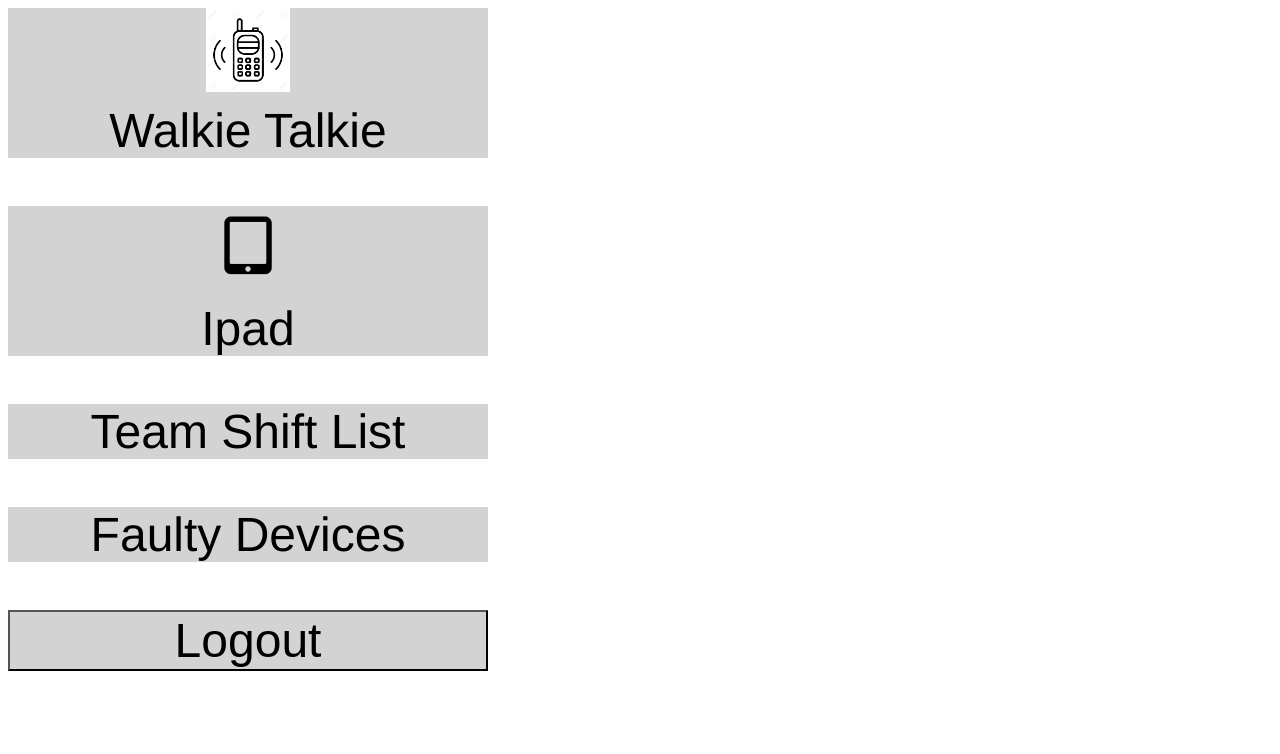
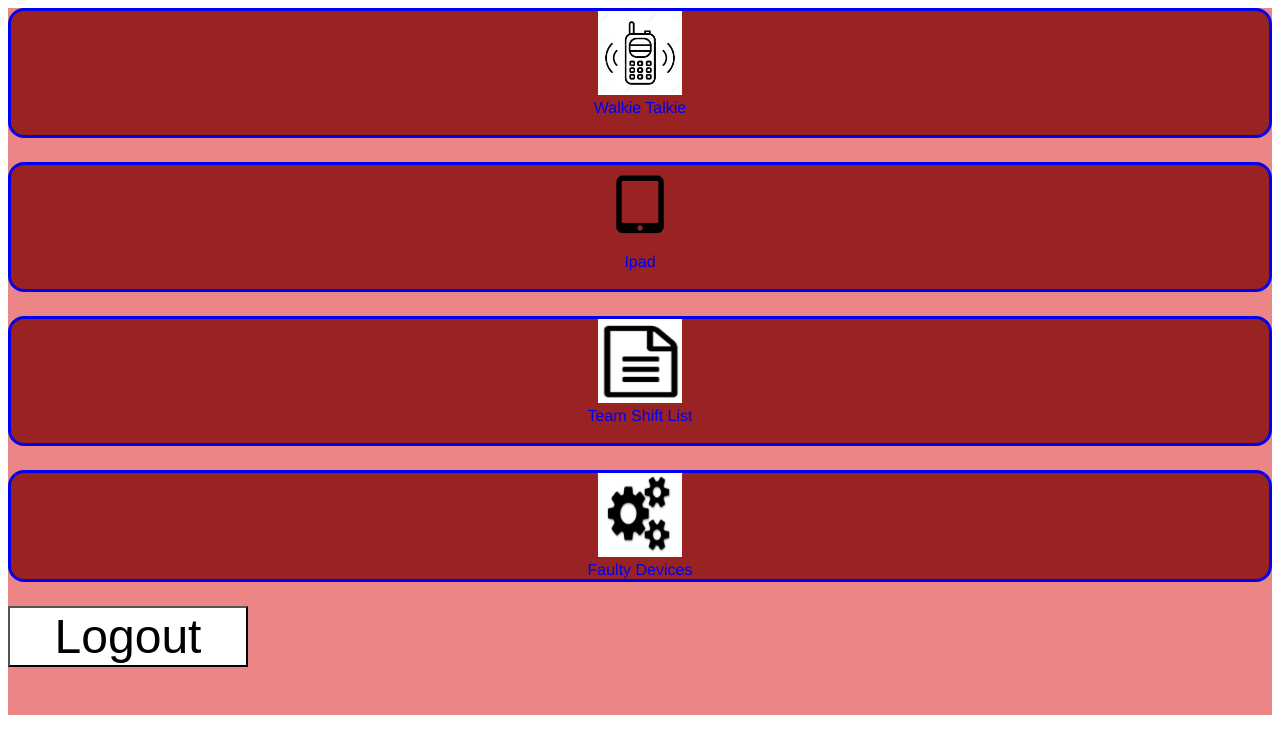
Before and after one commit to Enkel-Digital/ProOps, a Vue app: page /#/home in a window 1280 px wide. Shown: the top 754 px of the page. Built offline with nearby package versions, Linux system fonts and the light colour scheme; no server answers; sample sign-in values are in the browser's storage.

Commit message:
Updated home screen CSS 1. Added teamshift and faulty icon 2. Created borders and change background color

```diff
--- a/src/views/Home.vue
+++ b/src/views/Home.vue
@@ -9,14 +9,31 @@
       />
       <br />
       Walkie Talkie
+      <br />
+        <br />
     </router-link>
     <router-link class="button" to="/ipad">
       <img alt="Ipad ICON" src="../assets/ipad.png" width="84" height="84" />
       <br />
       Ipad
+        <br />
+          <br />
     </router-link>
-    <router-link class="button" to="/team">Team Shift List</router-link>
-    <router-link class="button" to="/faulty">Faulty Devices</router-link>
+    <router-link class="button" to="/team">
+    <img
+    alt= "Team Shift ICON"
+    src="../assets/teamshift.jpg" width= "84" height= "84" />
+<br/>
+Team Shift List
+  <br />
+    <br />
+    </router-link>
+    <router-link class="button" to="/faulty">
+    <img alt= "Faulty Icon"
+    src="../assets/faulty.jpg" width="84" height= "84" />
+    <br/>
+    Faulty Devices
+    </router-link>
     <button @click="logout">Logout</button>
   </div>
 </template>
@@ -45,19 +62,29 @@ export default {
   display: flex;
   flex-direction: column;
   text-align: center;
+  background-color: rgb(236, 133, 133)
+
+}
+
+.button {
+  border-style: solid;
+  border-radius: 1em;
+  border-width: 0.2em;
+  background-color: rgb(153, 35, 35);
+  margin-bottom: 1.5em;
+  text-align: center;
+  text-decoration: none;
+
 }
 
 button,
-.button,
 a:visited {
-  background-color: lightgrey;
-
-  max-width: 10em;
+  background-color: white;
+  max-width: 5em;
   margin-bottom: 1em;
-
   font-size: 3em;
-
   text-decoration: none;
   color: black;
+
 }
 </style>
```
Also changed, not shown: src/assets/faulty.jpg (added), src/assets/teamshift.jpg (added).
